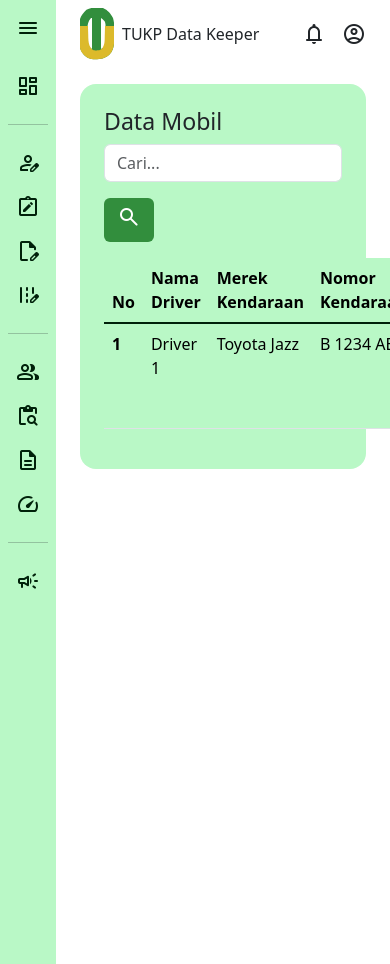
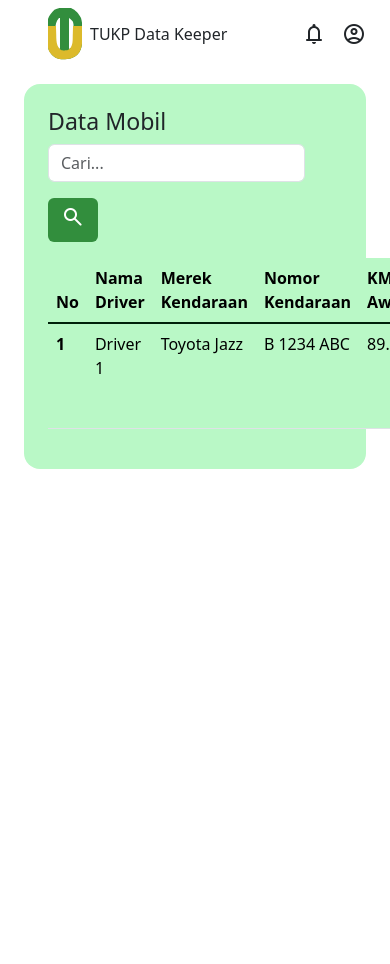
Before and after one commit to fatahillah2606/tukp-datakeeper, a PHP site: page /pages/lihat-data/mobil.php in a window 390 px wide. Run offline with PHP 8.4, Linux system fonts and the light colour scheme; the visitor is signed in with stand-in values (Sample User, id 1); data that the repository does not hold is empty.

Commit message:
update navbar
- pembuatan navbar untuk mobile dan perbaikan pada versi dekstop

```diff
--- a/assets/scripts/kelola_data.js
+++ b/assets/scripts/kelola_data.js
@@ -282,11 +282,10 @@ function muatDataPengunjung(limit) {
                         <tr>
                             <th scope="row">${nomor}</th>
                             <td>${dataPengunjung}</td>
-                            <td>${laporan.nama_pengunjung}</td>
                             <td>${laporan.nama_perusahaan}</td>
                             <td>${laporan.no_kendaraan}</td>
                             <td>${formatTanggal(laporan.tanggal)}</td>
-                            <td>${laporan.nomor_telepon}</td>
+                            <td>${laporan.no_telpon}</td>
                             <td>${laporan.keperluan}</td>
                             <td>${laporan.safety_induction}</td>
                             <td class="action-btn">
--- a/assets/scripts/navigation.js
+++ b/assets/scripts/navigation.js
@@ -1,6 +1,6 @@
 // toggle menu
 let menuBtn = document.getElementById("menu-btn");
 let layout = document.querySelector(".layout");
-menuBtn.addEventListener("click", () => {
+function togglemenu() {
     layout.classList.toggle("menu-active");
-});
+}
--- a/assets/style/style.css
+++ b/assets/style/style.css
@@ -51,10 +51,15 @@ a {
 .layout.menu-active {
     grid-template-columns: 250px 1fr;
 }
+.layout.default {
+    grid-template-columns: 250px 1fr;
+}
 
 .sidebar {
     background-color: var(--md-sys-color-primary-container);
     overflow: hidden;
+    z-index: 999;
+    transition: 0.3s ease;
 }
 .sidebar #menu-btn {
     color: var(--md-sys-color-on-primary-container);
@@ -148,3 +153,31 @@ a {
     font-size: 100px;
     text-align: center;
 }
+#menu-btn-mobile {
+    display: none;
+}
+
+@media screen and (max-width: 640px) {
+    .layout {
+        grid-template-columns: 0px 1fr;
+    }
+    .layout.menu-active {
+        grid-template-columns: 0px 1fr;
+    }
+    .layout.default {
+        grid-template-columns: 0px 1fr;
+    }
+    .sidebar {
+        transform: translateX(-100%);
+        width: 250px;
+    }
+    .layout.menu-active .sidebar {
+        transform: translateX(0);
+    }
+    .layout.default .sidebar {
+        transform: translateX(-100%);
+    }
+    #menu-btn-mobile {
+        display: block;
+    }
+}
--- a/pages/catat-data/pengunjung.php
+++ b/pages/catat-data/pengunjung.php
@@ -233,7 +233,7 @@ if (!isset($_SESSION["role"])) {
         <script src="/assets/scripts/kelola_data.js"></script>
         <script src="/assets/scripts/navigation.js"></script>
         <script>
-            // muatDataPengunjung(10);
+            // muatDataPengunjung();
         </script>
     </body>
 </html>
--- a/pages/lihat-data/mobil.php
+++ b/pages/lihat-data/mobil.php
@@ -29,7 +29,7 @@ if (!isset($_SESSION["role"])) {
         <link rel="stylesheet" href="/assets/style/style.css" />
     </head>
     <body>
-        <div class="layout">
+        <div class="layout default">
             <!-- Sidebar -->
             <aside class="sidebar p-2">
                 <!-- buttons -->
@@ -93,6 +93,11 @@ if (!isset($_SESSION["role"])) {
                 <!-- Navbar -->
                 <nav class="navbar px-4 overflow-hidden">
                     <div class="logo d-flex gap-2 align-items-center">
+                        <button
+                            class="material-symbols-rounded bg-transparent border border-0 p-2"
+                            id="menu-btn-mobile"
+                            onclick="togglemenu()"
+                        ></button>
                         <img src="/assets/images/logo.svg" alt="Logo TUKP" />
                         <span>TUKP Data Keeper</span>
                     </div>
```
Also changed, not shown: pages/dashboard.php (+9 -1 lines), pages/kelola-pengguna.php (+6 -1 lines), pages/lihat-data/pengunjung.php (+7 -2 lines), pages/pengumuman.php (+6 -1 lines).
